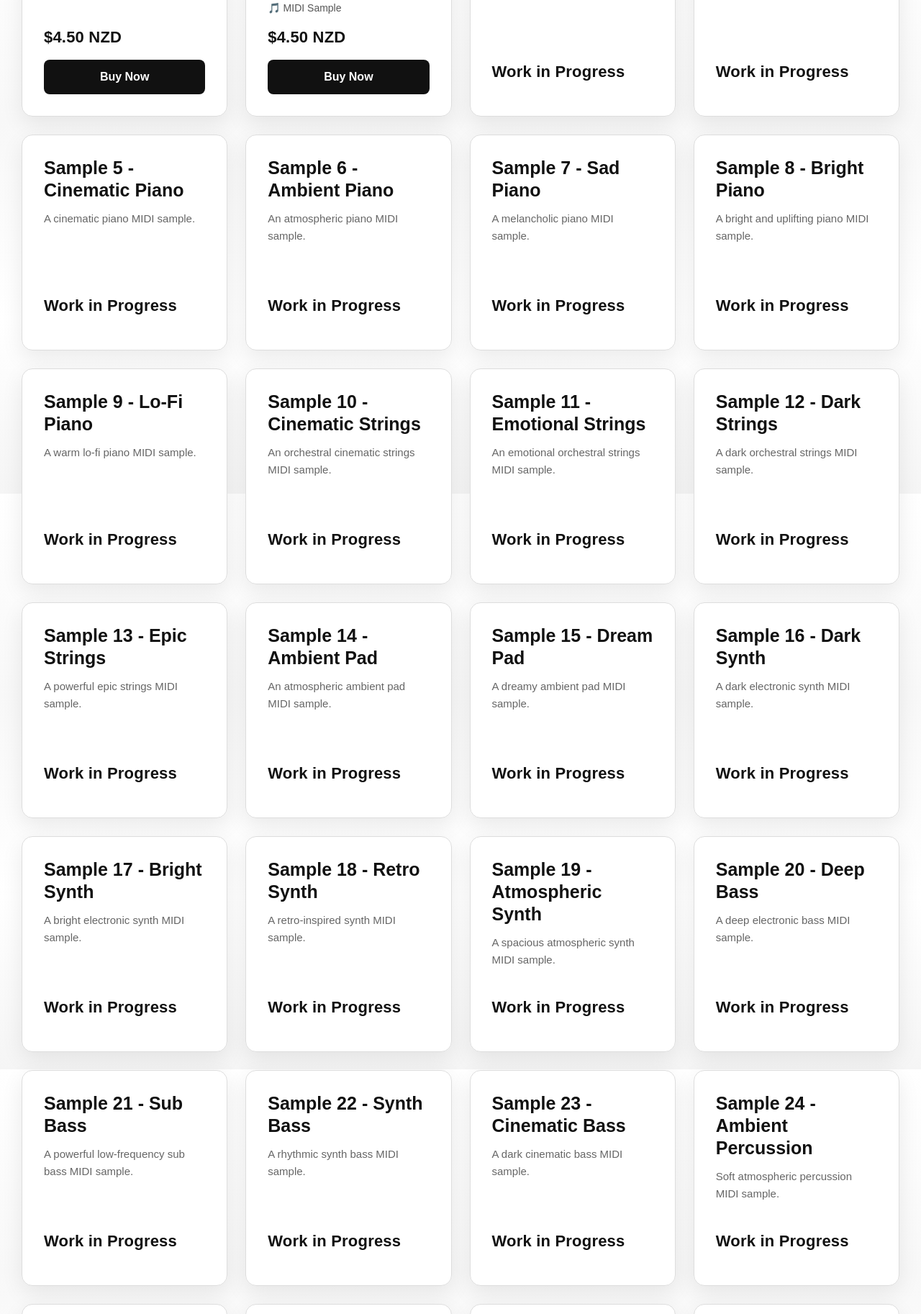
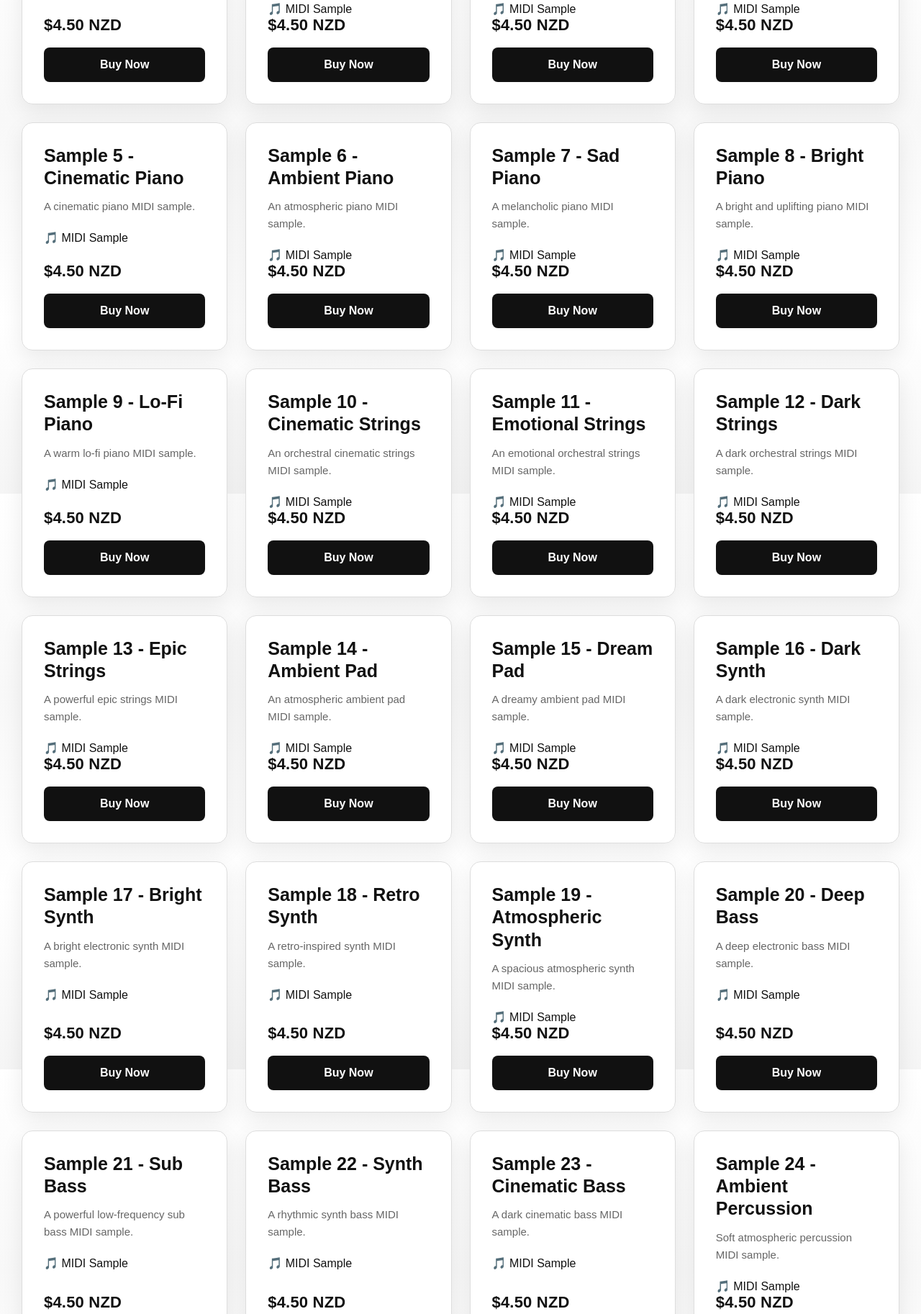
Before and after one commit to Totan17/WEBSITE-BUILDING, a plain HTML site: page index.html in a window 1280 px wide. Shown: the part 914-2740 px from the top of the page at 72% size. Drawn offline with Linux system fonts and the light colour scheme.

Commit message:
Update index.html

```diff
--- a/index.html
+++ b/index.html
@@ -1,62 +1,30 @@
 <!DOCTYPE html>
 <html lang="en">
-
 <head>
-
     <meta charset="UTF-8">
-
-    <meta
-        name="viewport"
-        content="width=device-width, initial-scale=1.0"
-    >
+    <meta name="viewport" content="width=device-width, initial-scale=1.0">
 
     <title>Magic Musical Samples</title>
 
-    <link
-        rel="stylesheet"
-        href="style.css"
-    >
-
+    <link rel="stylesheet" href="style.css">
 </head>
-
 
 <body>
 
-
-    <!-- HEADER -->
-
 <header>
-
     <div class="logo">
         Magic Musical Samples
     </div>
 
     <nav>
-
-            <a href="#home">
-                Home
-            </a>
-
-            <a href="#samples">
-                Samples
-            </a>
-
-            <a href="about.html">
-                About
-            </a>
-
+        <a href="#home">Home</a>
+        <a href="#samples">Samples</a>
+        <a href="about.html">About</a>
     </nav>
-
 </header>
 
 
-
-    <!-- HERO -->
-
-    <section
-        class="hero"
-        id="home"
-    >
+<section class="hero" id="home">
 
     <h1>
         Magic Musical Samples
@@ -67,47 +35,34 @@
         musicians, composers and creators.
     </p>
 
-        <a
-            href="#samples"
-            class="browse-button"
-        >
+    <a href="#samples" class="browse-button">
         Browse Samples
     </a>
 
 </section>
 
 
-
-    <!-- PRODUCTS -->
-
-    <section
-        class="products-section"
-        id="samples"
-    >
+<section class="products-section" id="samples">
 
     <h2>
         Available Samples
     </h2>
 
-
     <div class="product-grid">
-
 
 
         <!-- SAMPLE 1 -->
 
         <div class="product-card">
 
-                <h3>
-                    Sample 1 - Drums
-                </h3>
+            <h3>Sample 1 - Drums</h3>
 
             <p class="product-description">
                 An original drum MIDI sample
                 for music production.
             </p>
 
-                <div class="audio-title">
+            <div class="sample-type">
                 🎵 MIDI Sample
             </div>
 
@@ -127,21 +82,18 @@
         </div>
 
 
-
         <!-- SAMPLE 2 -->
 
         <div class="product-card">
 
-                <h3>
-                    Sample 2 - Marimba Melody
-                </h3>
+            <h3>Sample 2 - Marimba Melody</h3>
 
             <p class="product-description">
                 An original marimba melody
                 MIDI sample.
             </p>
 
-                <div class="audio-title">
+            <div class="sample-type">
                 🎵 MIDI Sample
             </div>
 
@@ -161,523 +113,393 @@
         </div>
 
 
-
         <!-- SAMPLE 3 -->
 
         <div class="product-card">
-
-                <h3>
-                    Sample 3 - Dreamy Piano
-                </h3>
-
+            <h3>Sample 3 - Dreamy Piano</h3>
             <p class="product-description">
                 A soft and dreamy piano MIDI sample.
             </p>
-
-                <div class="price">
-                    Work in Progress
+            <div class="sample-type">🎵 MIDI Sample</div>
+            <div class="price">$4.50 NZD</div>
+            <a class="buy-button" href="#" target="_blank">
+                Buy Now
+            </a>
         </div>
-
-            </div>
-
 
 
         <!-- SAMPLE 4 -->
 
         <div class="product-card">
-
-                <h3>
-                    Sample 4 - Dark Piano
-                </h3>
-
+            <h3>Sample 4 - Dark Piano</h3>
             <p class="product-description">
                 A dark and mysterious piano MIDI sample.
             </p>
-
-                <div class="price">
-                    Work in Progress
+            <div class="sample-type">🎵 MIDI Sample</div>
+            <div class="price">$4.50 NZD</div>
+            <a class="buy-button" href="#" target="_blank">
+                Buy Now
+            </a>
         </div>
-
-            </div>
-
 
 
         <!-- SAMPLE 5 -->
 
         <div class="product-card">
-
-                <h3>
-                    Sample 5 - Cinematic Piano
-                </h3>
-
+            <h3>Sample 5 - Cinematic Piano</h3>
             <p class="product-description">
                 A cinematic piano MIDI sample.
             </p>
-
-                <div class="price">
-                    Work in Progress
+            <div class="sample-type">🎵 MIDI Sample</div>
+            <div class="price">$4.50 NZD</div>
+            <a class="buy-button" href="#" target="_blank">
+                Buy Now
+            </a>
         </div>
-
-            </div>
-
 
 
         <!-- SAMPLE 6 -->
 
         <div class="product-card">
-
-                <h3>
-                    Sample 6 - Ambient Piano
-                </h3>
-
+            <h3>Sample 6 - Ambient Piano</h3>
             <p class="product-description">
                 An atmospheric piano MIDI sample.
             </p>
-
-                <div class="price">
-                    Work in Progress
+            <div class="sample-type">🎵 MIDI Sample</div>
+            <div class="price">$4.50 NZD</div>
+            <a class="buy-button" href="#" target="_blank">
+                Buy Now
+            </a>
         </div>
-
-            </div>
-
 
 
         <!-- SAMPLE 7 -->
 
         <div class="product-card">
-
-                <h3>
-                    Sample 7 - Sad Piano
-                </h3>
-
+            <h3>Sample 7 - Sad Piano</h3>
             <p class="product-description">
                 A melancholic piano MIDI sample.
             </p>
-
-                <div class="price">
-                    Work in Progress
+            <div class="sample-type">🎵 MIDI Sample</div>
+            <div class="price">$4.50 NZD</div>
+            <a class="buy-button" href="#" target="_blank">
+                Buy Now
+            </a>
         </div>
-
-            </div>
-
 
 
         <!-- SAMPLE 8 -->
 
         <div class="product-card">
-
-                <h3>
-                    Sample 8 - Bright Piano
-                </h3>
-
+            <h3>Sample 8 - Bright Piano</h3>
             <p class="product-description">
                 A bright and uplifting piano MIDI sample.
             </p>
-
-                <div class="price">
-                    Work in Progress
+            <div class="sample-type">🎵 MIDI Sample</div>
+            <div class="price">$4.50 NZD</div>
+            <a class="buy-button" href="#" target="_blank">
+                Buy Now
+            </a>
         </div>
-
-            </div>
-
 
 
         <!-- SAMPLE 9 -->
 
         <div class="product-card">
-
-                <h3>
-                    Sample 9 - Lo-Fi Piano
-                </h3>
-
+            <h3>Sample 9 - Lo-Fi Piano</h3>
             <p class="product-description">
                 A warm lo-fi piano MIDI sample.
             </p>
-
-                <div class="price">
-                    Work in Progress
+            <div class="sample-type">🎵 MIDI Sample</div>
+            <div class="price">$4.50 NZD</div>
+            <a class="buy-button" href="#" target="_blank">
+                Buy Now
+            </a>
         </div>
-
-            </div>
-
 
 
         <!-- SAMPLE 10 -->
 
         <div class="product-card">
-
-                <h3>
-                    Sample 10 - Cinematic Strings
-                </h3>
-
+            <h3>Sample 10 - Cinematic Strings</h3>
             <p class="product-description">
                 An orchestral cinematic strings MIDI sample.
             </p>
-
-                <div class="price">
-                    Work in Progress
+            <div class="sample-type">🎵 MIDI Sample</div>
+            <div class="price">$4.50 NZD</div>
+            <a class="buy-button" href="#" target="_blank">
+                Buy Now
+            </a>
         </div>
-
-            </div>
-
 
 
         <!-- SAMPLE 11 -->
 
         <div class="product-card">
-
-                <h3>
-                    Sample 11 - Emotional Strings
-                </h3>
-
+            <h3>Sample 11 - Emotional Strings</h3>
             <p class="product-description">
                 An emotional orchestral strings MIDI sample.
             </p>
-
-                <div class="price">
-                    Work in Progress
+            <div class="sample-type">🎵 MIDI Sample</div>
+            <div class="price">$4.50 NZD</div>
+            <a class="buy-button" href="#" target="_blank">
+                Buy Now
+            </a>
         </div>
-
-            </div>
-
 
 
         <!-- SAMPLE 12 -->
 
         <div class="product-card">
-
-                <h3>
-                    Sample 12 - Dark Strings
-                </h3>
-
+            <h3>Sample 12 - Dark Strings</h3>
             <p class="product-description">
                 A dark orchestral strings MIDI sample.
             </p>
-
-                <div class="price">
-                    Work in Progress
+            <div class="sample-type">🎵 MIDI Sample</div>
+            <div class="price">$4.50 NZD</div>
+            <a class="buy-button" href="#" target="_blank">
+                Buy Now
+            </a>
         </div>
-
-            </div>
-
 
 
         <!-- SAMPLE 13 -->
 
         <div class="product-card">
-
-                <h3>
-                    Sample 13 - Epic Strings
-                </h3>
-
+            <h3>Sample 13 - Epic Strings</h3>
             <p class="product-description">
                 A powerful epic strings MIDI sample.
             </p>
-
-                <div class="price">
-                    Work in Progress
+            <div class="sample-type">🎵 MIDI Sample</div>
+            <div class="price">$4.50 NZD</div>
+            <a class="buy-button" href="#" target="_blank">
+                Buy Now
+            </a>
         </div>
-
-            </div>
-
 
 
         <!-- SAMPLE 14 -->
 
         <div class="product-card">
-
-                <h3>
-                    Sample 14 - Ambient Pad
-                </h3>
-
+            <h3>Sample 14 - Ambient Pad</h3>
             <p class="product-description">
                 An atmospheric ambient pad MIDI sample.
             </p>
-
-                <div class="price">
-                    Work in Progress
+            <div class="sample-type">🎵 MIDI Sample</div>
+            <div class="price">$4.50 NZD</div>
+            <a class="buy-button" href="#" target="_blank">
+                Buy Now
+            </a>
         </div>
-
-            </div>
-
 
 
         <!-- SAMPLE 15 -->
 
         <div class="product-card">
-
-                <h3>
-                    Sample 15 - Dream Pad
-                </h3>
-
+            <h3>Sample 15 - Dream Pad</h3>
             <p class="product-description">
                 A dreamy ambient pad MIDI sample.
             </p>
-
-                <div class="price">
-                    Work in Progress
+            <div class="sample-type">🎵 MIDI Sample</div>
+            <div class="price">$4.50 NZD</div>
+            <a class="buy-button" href="#" target="_blank">
+                Buy Now
+            </a>
         </div>
-
-            </div>
-
 
 
         <!-- SAMPLE 16 -->
 
         <div class="product-card">
-
-                <h3>
-                    Sample 16 - Dark Synth
-                </h3>
-
+            <h3>Sample 16 - Dark Synth</h3>
             <p class="product-description">
                 A dark electronic synth MIDI sample.
             </p>
-
-                <div class="price">
-                    Work in Progress
+            <div class="sample-type">🎵 MIDI Sample</div>
+            <div class="price">$4.50 NZD</div>
+            <a class="buy-button" href="#" target="_blank">
+                Buy Now
+            </a>
         </div>
-
-            </div>
-
 
 
         <!-- SAMPLE 17 -->
 
         <div class="product-card">
-
-                <h3>
-                    Sample 17 - Bright Synth
-                </h3>
-
+            <h3>Sample 17 - Bright Synth</h3>
             <p class="product-description">
                 A bright electronic synth MIDI sample.
             </p>
-
-                <div class="price">
-                    Work in Progress
+            <div class="sample-type">🎵 MIDI Sample</div>
+            <div class="price">$4.50 NZD</div>
+            <a class="buy-button" href="#" target="_blank">
+                Buy Now
+            </a>
         </div>
-
-            </div>
-
 
 
         <!-- SAMPLE 18 -->
 
         <div class="product-card">
-
-                <h3>
-                    Sample 18 - Retro Synth
-                </h3>
-
+            <h3>Sample 18 - Retro Synth</h3>
             <p class="product-description">
                 A retro-inspired synth MIDI sample.
             </p>
-
-                <div class="price">
-                    Work in Progress
+            <div class="sample-type">🎵 MIDI Sample</div>
+            <div class="price">$4.50 NZD</div>
+            <a class="buy-button" href="#" target="_blank">
+                Buy Now
+            </a>
         </div>
-
-            </div>
-
 
 
         <!-- SAMPLE 19 -->
 
         <div class="product-card">
-
-                <h3>
-                    Sample 19 - Atmospheric Synth
-                </h3>
-
+            <h3>Sample 19 - Atmospheric Synth</h3>
             <p class="product-description">
                 A spacious atmospheric synth MIDI sample.
             </p>
-
-                <div class="price">
-                    Work in Progress
+            <div class="sample-type">🎵 MIDI Sample</div>
+            <div class="price">$4.50 NZD</div>
+            <a class="buy-button" href="#" target="_blank">
+                Buy Now
+            </a>
         </div>
-
-            </div>
-
 
 
         <!-- SAMPLE 20 -->
 
         <div class="product-card">
-
-                <h3>
-                    Sample 20 - Deep Bass
-                </h3>
-
+            <h3>Sample 20 - Deep Bass</h3>
             <p class="product-description">
                 A deep electronic bass MIDI sample.
             </p>
-
-                <div class="price">
-                    Work in Progress
+            <div class="sample-type">🎵 MIDI Sample</div>
+            <div class="price">$4.50 NZD</div>
+            <a class="buy-button" href="#" target="_blank">
+                Buy Now
+            </a>
         </div>
-
-            </div>
-
 
 
         <!-- SAMPLE 21 -->
 
         <div class="product-card">
-
-                <h3>
-                    Sample 21 - Sub Bass
-                </h3>
-
+            <h3>Sample 21 - Sub Bass</h3>
             <p class="product-description">
                 A powerful low-frequency sub bass MIDI sample.
             </p>
-
-                <div class="price">
-                    Work in Progress
+            <div class="sample-type">🎵 MIDI Sample</div>
+            <div class="price">$4.50 NZD</div>
+            <a class="buy-button" href="#" target="_blank">
+                Buy Now
+            </a>
         </div>
-
-            </div>
-
 
 
         <!-- SAMPLE 22 -->
 
         <div class="product-card">
-
-                <h3>
-                    Sample 22 - Synth Bass
-                </h3>
-
+            <h3>Sample 22 - Synth Bass</h3>
             <p class="product-description">
                 A rhythmic synth bass MIDI sample.
             </p>
-
-                <div class="price">
-                    Work in Progress
+            <div class="sample-type">🎵 MIDI Sample</div>
+            <div class="price">$4.50 NZD</div>
+            <a class="buy-button" href="#" target="_blank">
+                Buy Now
+            </a>
         </div>
-
-            </div>
-
 
 
         <!-- SAMPLE 23 -->
 
         <div class="product-card">
-
-                <h3>
-                    Sample 23 - Cinematic Bass
-                </h3>
-
+            <h3>Sample 23 - Cinematic Bass</h3>
             <p class="product-description">
                 A dark cinematic bass MIDI sample.
             </p>
-
-                <div class="price">
-                    Work in Progress
+            <div class="sample-type">🎵 MIDI Sample</div>
+            <div class="price">$4.50 NZD</div>
+            <a class="buy-button" href="#" target="_blank">
+                Buy Now
+            </a>
         </div>
-
-            </div>
-
 
 
         <!-- SAMPLE 24 -->
 
         <div class="product-card">
-
-                <h3>
-                    Sample 24 - Ambient Percussion
-                </h3>
-
+            <h3>Sample 24 - Ambient Percussion</h3>
             <p class="product-description">
                 Soft atmospheric percussion MIDI sample.
             </p>
-
-                <div class="price">
-                    Work in Progress
+            <div class="sample-type">🎵 MIDI Sample</div>
+            <div class="price">$4.50 NZD</div>
+            <a class="buy-button" href="#" target="_blank">
+                Buy Now
+            </a>
         </div>
-
-            </div>
-
 
 
         <!-- SAMPLE 25 -->
 
         <div class="product-card">
-
-                <h3>
-                    Sample 25 - Cinematic Drums
-                </h3>
-
+            <h3>Sample 25 - Cinematic Drums</h3>
             <p class="product-description">
                 Cinematic percussion and drums MIDI sample.
             </p>
-
-                <div class="price">
-                    Work in Progress
+            <div class="sample-type">🎵 MIDI Sample</div>
+            <div class="price">$4.50 NZD</div>
+            <a class="buy-button" href="#" target="_blank">
+                Buy Now
+            </a>
         </div>
-
-            </div>
-
 
 
         <!-- SAMPLE 26 -->
 
         <div class="product-card">
-
-                <h3>
-                    Sample 26 - Electronic Drums
-                </h3>
-
+            <h3>Sample 26 - Electronic Drums</h3>
             <p class="product-description">
                 An electronic drum MIDI sample.
             </p>
-
-                <div class="price">
-                    Work in Progress
+            <div class="sample-type">🎵 MIDI Sample</div>
+            <div class="price">$4.50 NZD</div>
+            <a class="buy-button" href="#" target="_blank">
+                Buy Now
+            </a>
         </div>
-
-            </div>
-
 
 
         <!-- SAMPLE 27 -->
 
         <div class="product-card">
-
-                <h3>
-                    Sample 27 - Epic Impact
-                </h3>
-
+            <h3>Sample 27 - Epic Impact</h3>
             <p class="product-description">
                 A powerful cinematic impact MIDI sample.
             </p>
-
-                <div class="price">
-                    Work in Progress
+            <div class="sample-type">🎵 MIDI Sample</div>
+            <div class="price">$4.50 NZD</div>
+            <a class="buy-button" href="#" target="_blank">
+                Buy Now
+            </a>
         </div>
-
-            </div>
-
 
 
         <!-- SAMPLE 28 -->
 
         <div class="product-card">
-
-                <h3>
-                    Sample 28 - Fantasy Piano
-                </h3>
-
+            <h3>Sample 28 - Fantasy Piano</h3>
             <p class="product-description">
                 A magical and atmospheric piano MIDI sample.
             </p>
-
-                <div class="price">
-                    Work in Progress
-                </div>
-
+            <div class="sample-type">🎵 MIDI Sample</div>
+            <div class="price">$4.50 NZD</div>
+            <a class="buy-button" href="#" target="_blank">
+                Buy Now
+            </a>
         </div>
 
 
@@ -685,9 +507,6 @@
 
 </section>
 
-
-
-    <!-- FOOTER -->
 
 <footer>
 
@@ -698,5 +517,4 @@
 
 
 </body>
-
 </html>
```
Lines whose indentation alone changed are shown as unchanged.
